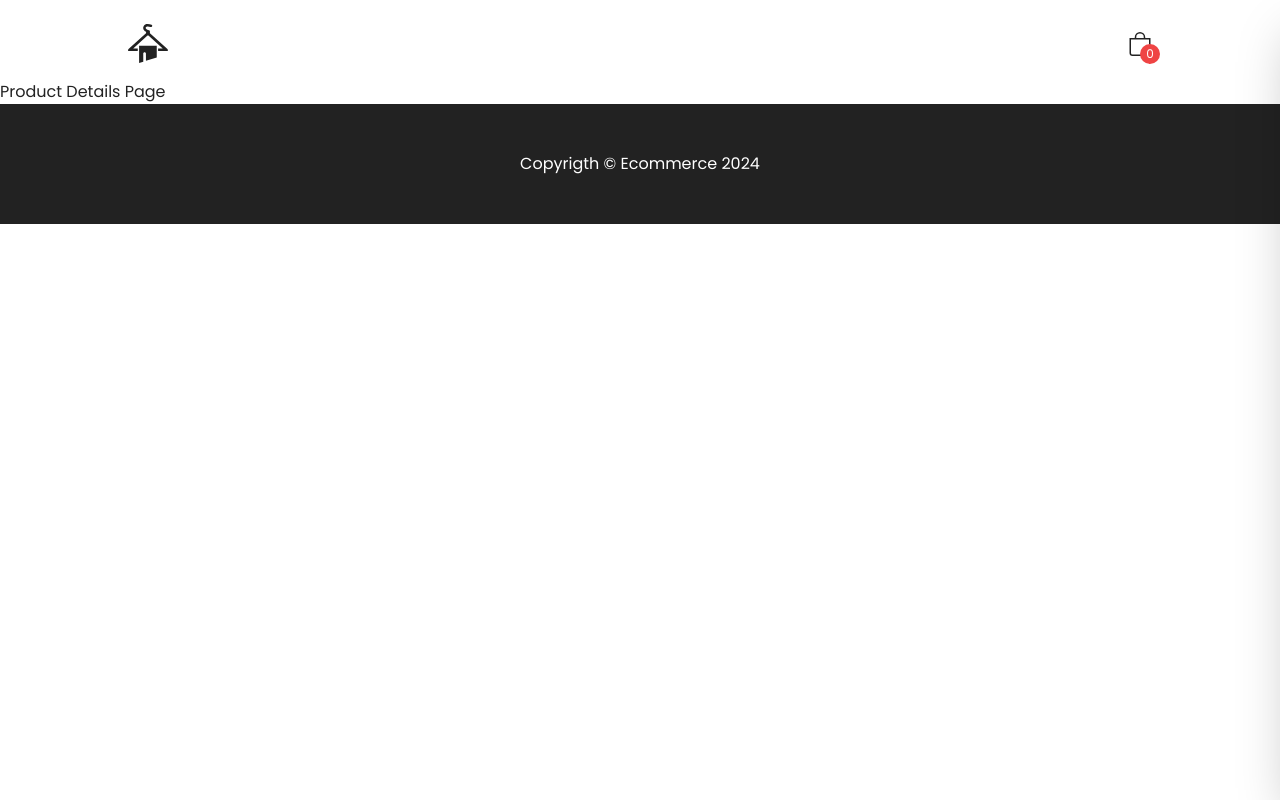
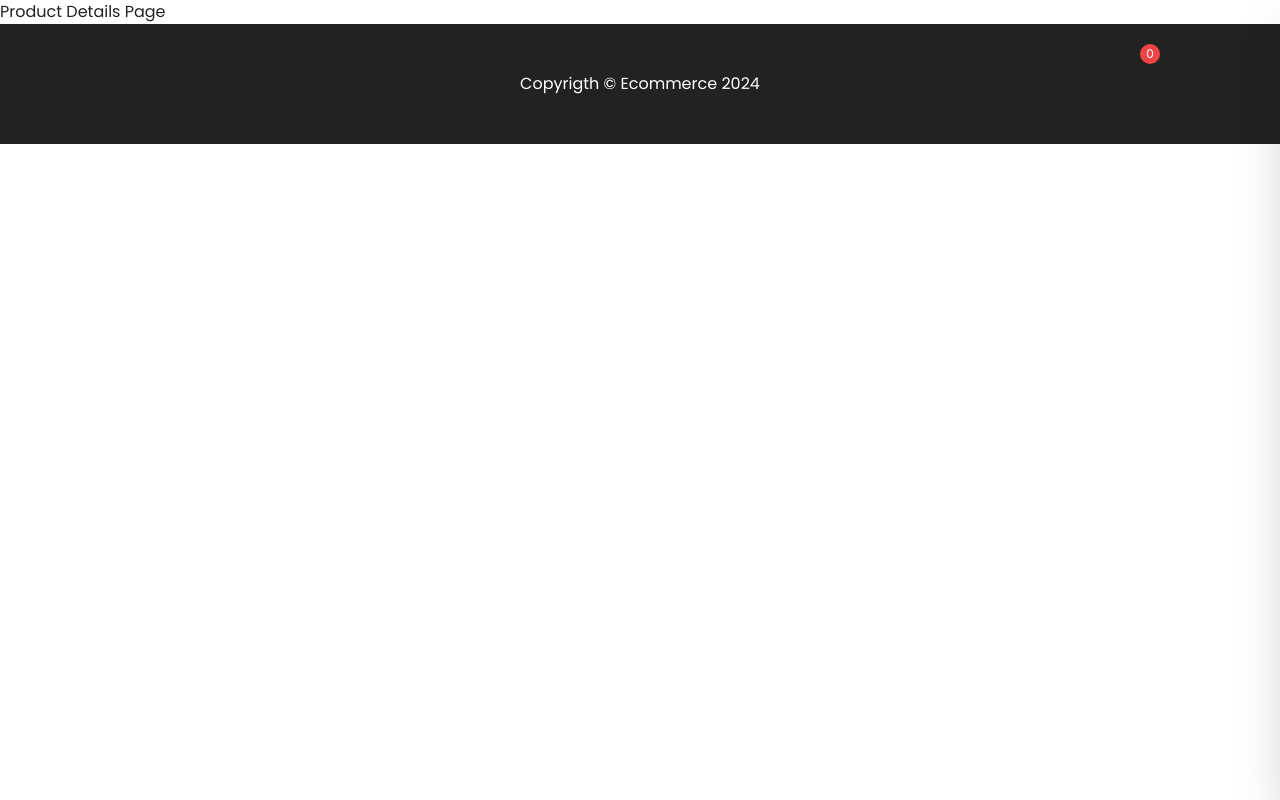
Before and after one commit to Jeanll7/ecommerce-app, a React (Create React App) app: page /product/1 in a window 1280 px wide. Built offline with nearby package versions, Linux system fonts and the light colour scheme; no server answers.

Commit message:
feat: add details page

```diff
--- a/src/pages/ProductDetails.js
+++ b/src/pages/ProductDetails.js
@@ -1,8 +1,10 @@
-import React from "react";
+import React, { useContext } from "react";
+
+import { useParams } from "react-router-dom";
 
 const ProductDetails = () => {
   return (
-    <div className="mt-20">
+    <div className="">
       Product Details Page
     </div>
   )
```
